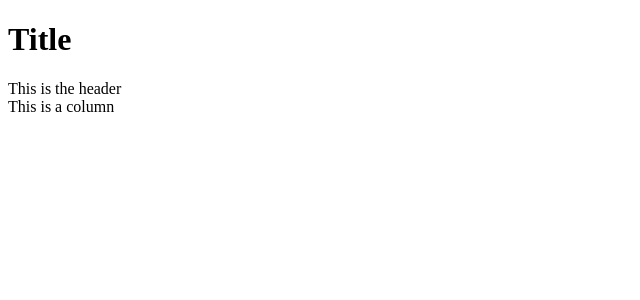
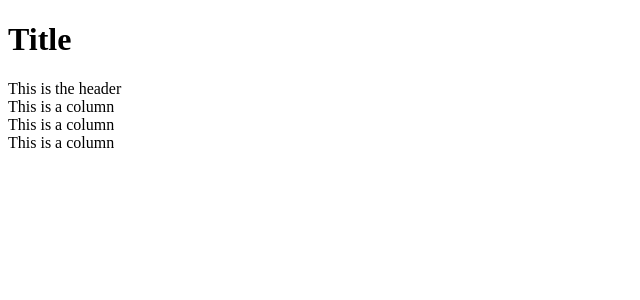
Before and after one commit to albergvasili/aquacola, a React (Create React App) app: page / in a window 1280 px wide. Shown: the top 300 px of the page, without its empty margins (0-640 px from the left). Built offline with nearby package versions, Linux system fonts and the light colour scheme.

Commit message:
Create 'Columns' compoment
-Create container for all the columns

```diff
--- a/src/App.js
+++ b/src/App.js
@@ -5,7 +5,17 @@ const Header = (props) => {
     <div>
       This is the header
     </div>
-  )
+  );
+};
+
+const Columns = (props) => {
+  return (
+    <div>
+        <Column />
+        <Column />
+        <Column />
+    </div>
+  );
 };
 
 const Column = (props) => {
@@ -13,19 +23,17 @@ const Column = (props) => {
     <div>
       This is a column
     </div>
-  )
+  );
 };
-
-
 
 const App = (props) => {
   return (
     <>
       <h1> Title </h1>
       <Header />
-      <Column />
+      <Columns/>
     </>
  );
-}
+};
 
 export default App;
```
